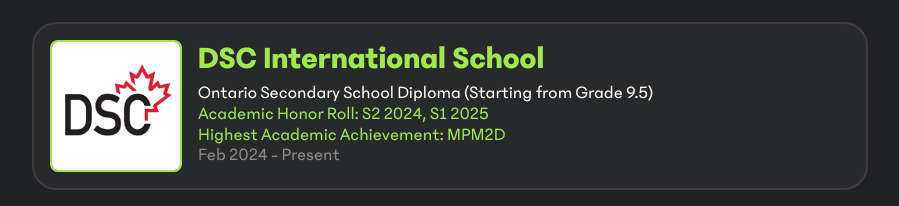
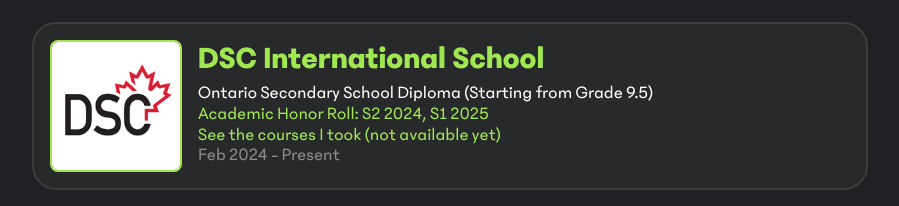
Before and after one commit to udontur/hadrian-cc, a React (Vite) app: page / in a window 1280 px wide. Shown: the part 4020-4226 px from the top of the page, without its empty margins (190-1089 px from the left). Built offline with nearby package versions, Linux system fonts and the light colour scheme.

Commit message:
feat: different edu structure

```diff
--- a/src/page/content/Awards.jsx
+++ b/src/page/content/Awards.jsx
@@ -14,7 +14,7 @@
                 title="DSC International School"
                 diploma="Ontario Secondary School Diploma (Starting from Grade 9.5)"
                 award1="Academic Honor Roll: S2 2024, S1 2025"
-                award2="Highest Academic Achievement: MPM2D"
+                award2="See the courses I took (not available yet)"
                 date="Feb 2024 - Present"
             />
             <Cardaward
```
